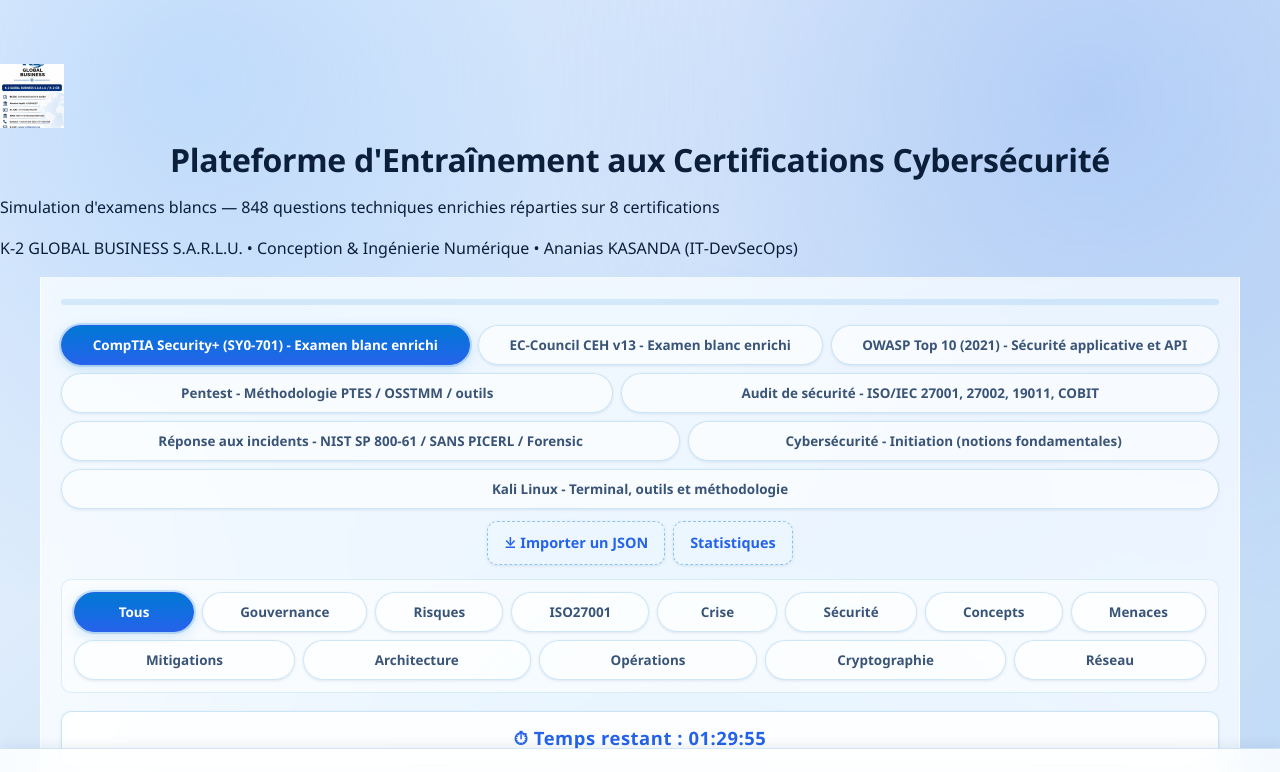
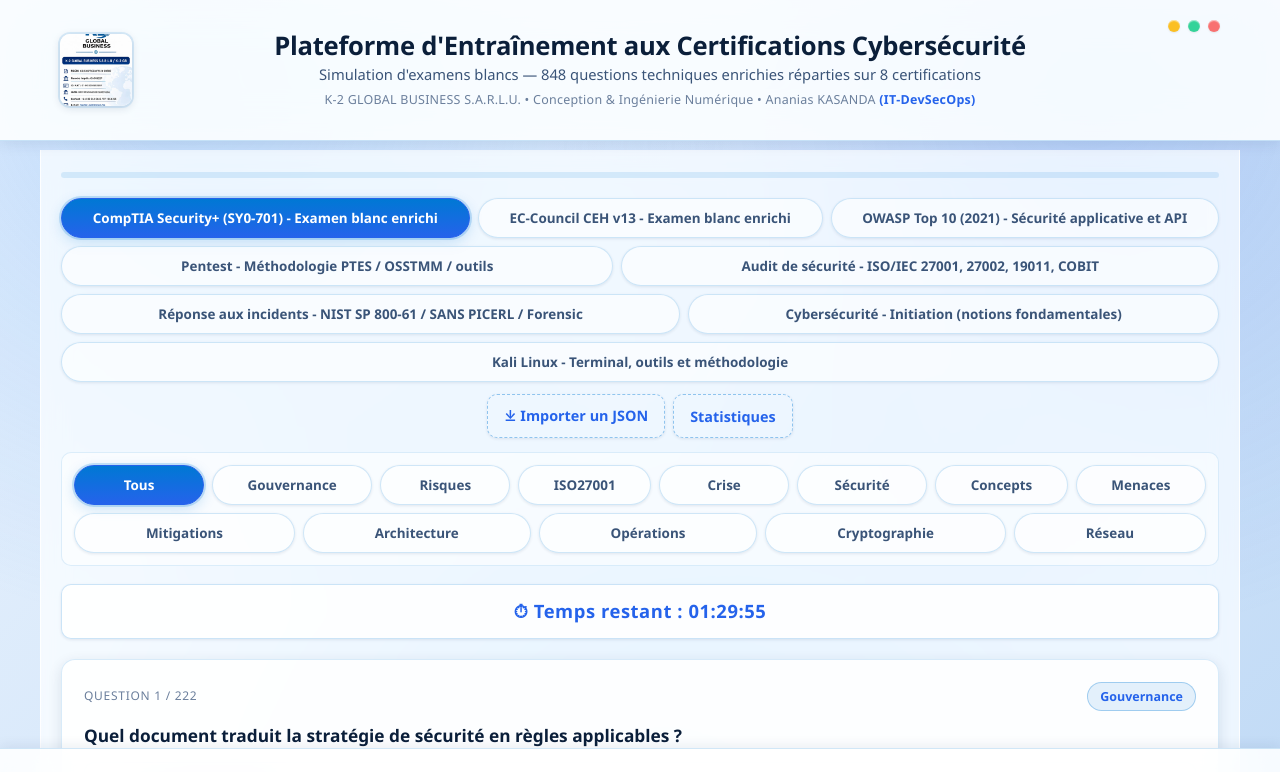
Before and after one commit to MASTOR1422/K2-Cyberdrill_Exam_Platform, a plain HTML site: page index.html in a window 1280 px wide. Shown: the top 772 px of the page. Drawn offline with Linux system fonts and the light colour scheme.

Commit message:
Update style.css

```diff
--- a/style.css
+++ b/style.css
@@ -1,7 +1,7 @@
 /* ==========================================================================
    K2-Cyberdrill Exam Platform — Style
    Theme: Windows 11 Fluent — Light Blue
-   Layout: fixed institutional header + fixed footer + centered content
+   Layout: fixed header (logo + all titles) + fixed footer + centered content
    ========================================================================== */
 
 :root {
@@ -16,9 +16,8 @@
     --accent-soft: rgba(0, 120, 212, 0.10);
 
     --glass-bg: rgba(255, 255, 255, 0.72);
-    --glass-bg-strong: rgba(255, 255, 255, 0.85);
+    --glass-bg-strong: rgba(255, 255, 255, 0.88);
     --glass-border: rgba(255, 255, 255, 0.85);
-    --glass-shadow: 0 8px 28px rgba(15, 42, 86, 0.12);
 
     --text-primary: #0b1f3a;
     --text-secondary: #3a5478;
@@ -41,7 +40,8 @@
     --shadow-lg: 0 10px 30px rgba(15, 42, 86, 0.18);
     --shadow-glow: 0 0 0 2px rgba(0, 120, 212, 0.20), 0 4px 14px rgba(0, 120, 212, 0.20);
 
-    --header-h: 64px;
+    /* Header plus haut car il contient logo + 3 lignes de texte */
+    --header-h: 150px;
     --footer-h: 52px;
 
     --font-sans: "Segoe UI Variable", "Segoe UI", "Tahoma", system-ui, -apple-system, "Helvetica Neue", sans-serif;
@@ -69,14 +69,14 @@ body {
     line-height: 1.55;
     min-height: 100vh;
     overflow-x: hidden;
-    /* Reserve space for fixed header & footer */
+    /* Compense header + footer fixes */
     padding-top: calc(var(--header-h) + env(safe-area-inset-top));
     padding-bottom: calc(var(--footer-h) + env(safe-area-inset-bottom));
     padding-left: env(safe-area-inset-left);
     padding-right: env(safe-area-inset-right);
 }
 
-/* Decorative Fluent background */
+/* Fluent decorative background */
 .aero-bg {
     position: fixed;
     inset: 0;
@@ -89,78 +89,91 @@ body {
 }
 
 /* ============================================================
-   FIXED INSTITUTIONAL HEADER (Windows 11 style)
+   FIXED HEADER — logo + tous les titres
    ============================================================ */
-.win7-titlebar {
+.site-header {
     position: fixed;
     top: 0;
     left: 0;
     right: 0;
     z-index: 1000;
-    height: calc(var(--header-h) + env(safe-area-inset-top));
-    padding: env(safe-area-inset-top) 18px 0;
+    background: var(--glass-bg-strong);
+    backdrop-filter: blur(22px) saturate(170%);
+    -webkit-backdrop-filter: blur(22px) saturate(170%);
+    border-bottom: 1px solid rgba(0, 120, 212, 0.20);
+    box-shadow: 0 2px 14px rgba(15, 42, 86, 0.10);
+    padding-top: env(safe-area-inset-top);
+    padding-left: env(safe-area-inset-left);
+    padding-right: env(safe-area-inset-right);
+}
+
+.header-inner {
+    max-width: 1200px;
+    margin: 0 auto;
+    padding: 14px 20px;
     display: flex;
     align-items: center;
-    justify-content: space-between;
-    gap: 16px;
-    background: var(--glass-bg-strong);
-    backdrop-filter: blur(20px) saturate(160%);
-    -webkit-backdrop-filter: blur(20px) saturate(160%);
-    border-bottom: 1px solid rgba(0, 120, 212, 0.18);
-    box-shadow: 0 2px 12px rgba(15, 42, 86, 0.08);
+    gap: 18px;
+    min-height: calc(var(--header-h) - 10px);
 }
 
-.titlebar-brand {
-    display: flex;
-    align-items: center;
-    gap: 12px;
-    min-width: 0;
-    flex: 1;
+.header-logo {
+    width: 72px;
+    height: 72px;
+    object-fit: contain;
+    border-radius: 10px;
+    flex-shrink: 0;
+    background: #fff;
+    box-shadow: 0 2px 8px rgba(15, 42, 86, 0.15), 0 0 0 2px rgba(0, 120, 212, 0.12);
 }
 
-.titlebar-logo {
-    height: 44px;
-    width: 44px;
-    object-fit: contain;
-    border-radius: 8px;
-    flex-shrink: 0;
-    background: #fff;
-    box-shadow: 0 1px 4px rgba(15, 42, 86, 0.15);
+.header-text {
+    flex: 1;
+    min-width: 0;
+    display: flex;
+    flex-direction: column;
+    gap: 3px;
+    text-align: center;
 }
 
-.titlebar-brand-text {
-    display: flex;
-    flex-direction: column;
-    min-width: 0;
+.header-title {
+    margin: 0;
+    font-size: 1.6rem;
+    font-weight: 700;
+    color: var(--text-primary);
     line-height: 1.2;
+    letter-spacing: -0.01em;
 }
 
-.titlebar-title {
-    font-size: 1rem;
-    font-weight: 700;
-    color: var(--text-primary);
-    letter-spacing: 0.01em;
-    white-space: nowrap;
-    overflow: hidden;
-    text-overflow: ellipsis;
+.header-subtitle {
+    margin: 0;
+    font-size: 0.92rem;
+    color: var(--text-secondary);
+    line-height: 1.35;
 }
 
-.titlebar-subtitle {
-    font-size: 0.72rem;
+.header-brand {
+    margin: 2px 0 0;
+    font-size: 0.78rem;
     color: var(--text-muted);
-    white-space: nowrap;
-    overflow: hidden;
-    text-overflow: ellipsis;
+    letter-spacing: 0.02em;
 }
 
-.win7-window-controls {
+.header-brand .role {
+    color: var(--accent-strong);
+    font-weight: 600;
+}
+
+.header-controls {
     display: flex;
     gap: 8px;
     align-items: center;
     flex-shrink: 0;
+    align-self: flex-start;
+    padding-top: 6px;
 }
 
-.win7-window-controls .wc {
+.header-controls .wc {
     width: 12px;
     height: 12px;
     border-radius: 50%;
@@ -171,9 +184,6 @@ body {
 .wc-min { background: #fbbf24; }
 .wc-max { background: #34d399; }
 .wc-close { background: #f87171; }
-
-/* Hide the old branding block if still present */
-.branding { display: none !important; }
 
 /* ============================================================
    MAIN CONTAINER
@@ -187,28 +197,7 @@ body {
     -webkit-backdrop-filter: blur(14px) saturate(140%);
     border-left: 1px solid var(--glass-border);
     border-right: 1px solid var(--glass-border);
-    border-radius: 0;
     min-height: calc(100vh - var(--header-h) - var(--footer-h));
-}
-
-/* ============================================================
-   TITLES
-   ============================================================ */
-h1 {
-    margin: 6px 0 8px;
-    color: var(--text-primary);
-    font-size: 2rem;
-    text-align: center;
-    font-weight: 700;
-    letter-spacing: -0.01em;
-    line-height: 1.2;
-}
-
-.subtitle {
-    margin: 0 0 22px;
-    text-align: center;
-    color: var(--text-secondary);
-    font-size: 0.95rem;
 }
 
 /* ============================================================
@@ -231,7 +220,7 @@ h1 {
 }
 
 /* ============================================================
-   TOOLBAR + TABS (aligned side by side, evenly)
+   TOOLBAR + TABS (alignés côte à côte, uniformes)
    ============================================================ */
 .toolbar {
     display: flex;
@@ -252,7 +241,7 @@ h1 {
 .exam-list .exam-btn,
 .theme-list .theme-btn {
     flex: 1 1 auto;
-    min-width: 120px;
+    min-width: 130px;
     text-align: center;
     justify-content: center;
 }
@@ -322,7 +311,7 @@ button:disabled {
     box-shadow: none;
 }
 
-/* Exam / theme pills */
+/* Onglets examen / thème */
 .exam-btn,
 .theme-btn {
     background: rgba(255, 255, 255, 0.6);
@@ -752,17 +741,25 @@ button:disabled {
    RESPONSIVE
    ============================================================ */
 
+@media (max-width: 900px) {
+    :root { --header-h: 140px; }
+}
+
 @media (max-width: 768px) {
-    :root { --header-h: 60px; --footer-h: 48px; }
+    :root { --header-h: 130px; --footer-h: 48px; }
+
+    .header-inner {
+        padding: 12px 14px;
+        gap: 12px;
+    }
+
+    .header-logo { width: 56px; height: 56px; }
+
+    .header-title { font-size: 1.25rem; }
+    .header-subtitle { font-size: 0.82rem; }
+    .header-brand { font-size: 0.72rem; }
 
     .container { padding: 18px 14px 28px; }
-
-    h1 { font-size: 1.55rem; }
-    .subtitle { font-size: 0.86rem; }
-
-    .titlebar-title { font-size: 0.92rem; }
-    .titlebar-subtitle { font-size: 0.68rem; }
-    .titlebar-logo { height: 38px; width: 38px; }
 
     .exam-list .exam-btn,
     .theme-list .theme-btn {
@@ -788,18 +785,24 @@ button:disabled {
 }
 
 @media (max-width: 480px) {
-    :root { --header-h: 56px; --footer-h: 44px; }
+    :root { --header-h: 120px; --footer-h: 44px; }
+
+    .header-inner {
+        padding: 10px 10px;
+        gap: 10px;
+        align-items: flex-start;
+    }
+
+    .header-logo { width: 46px; height: 46px; }
+
+    .header-title { font-size: 1.05rem; }
+    .header-subtitle { font-size: 0.72rem; }
+    .header-brand { display: none; }
+
+    .header-controls { padding-top: 0; }
+    .header-controls .wc { width: 10px; height: 10px; }
 
     .container { padding: 14px 10px 24px; }
-
-    .win7-titlebar { padding-left: 12px; padding-right: 12px; }
-    .titlebar-title { font-size: 0.85rem; }
-    .titlebar-subtitle { display: none; }
-    .titlebar-logo { height: 34px; width: 34px; }
-    .win7-window-controls .wc { width: 10px; height: 10px; }
-
-    h1 { font-size: 1.3rem; }
-    .subtitle { font-size: 0.76rem; }
 
     .exam-list .exam-btn,
     .theme-list .theme-btn {
@@ -833,7 +836,7 @@ button:disabled {
 }
 
 @media print {
-    .win7-titlebar, .toolbar, .theme-list, .exam-progress, .timer-display,
+    .site-header, .toolbar, .theme-list, .exam-progress, .timer-display,
     .navigation, .toast, .stats-panel, .footer { display: none !important; }
     body { background: #fff; color: #000; padding: 0; }
     .container { border: none; background: none; box-shadow: none; }
```
